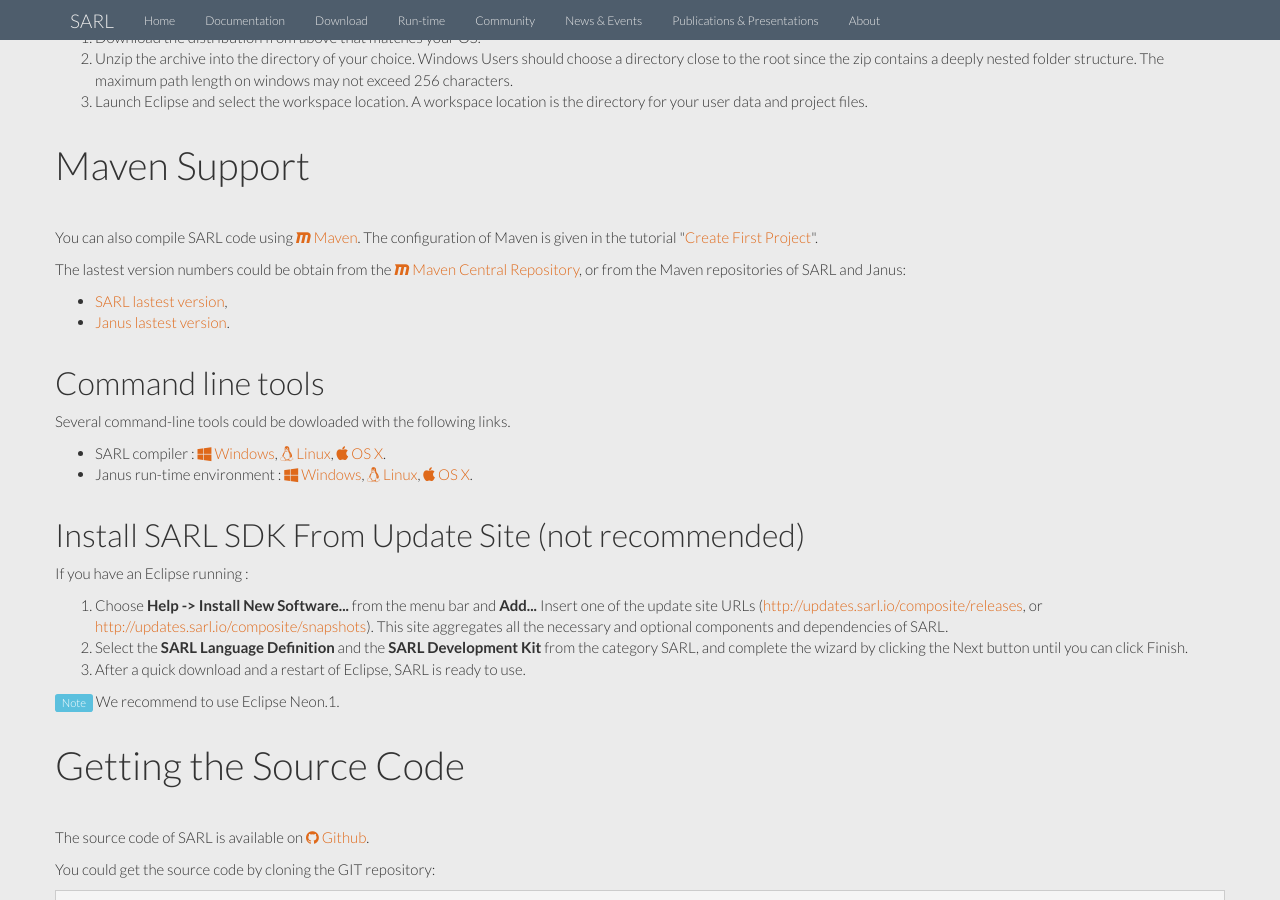
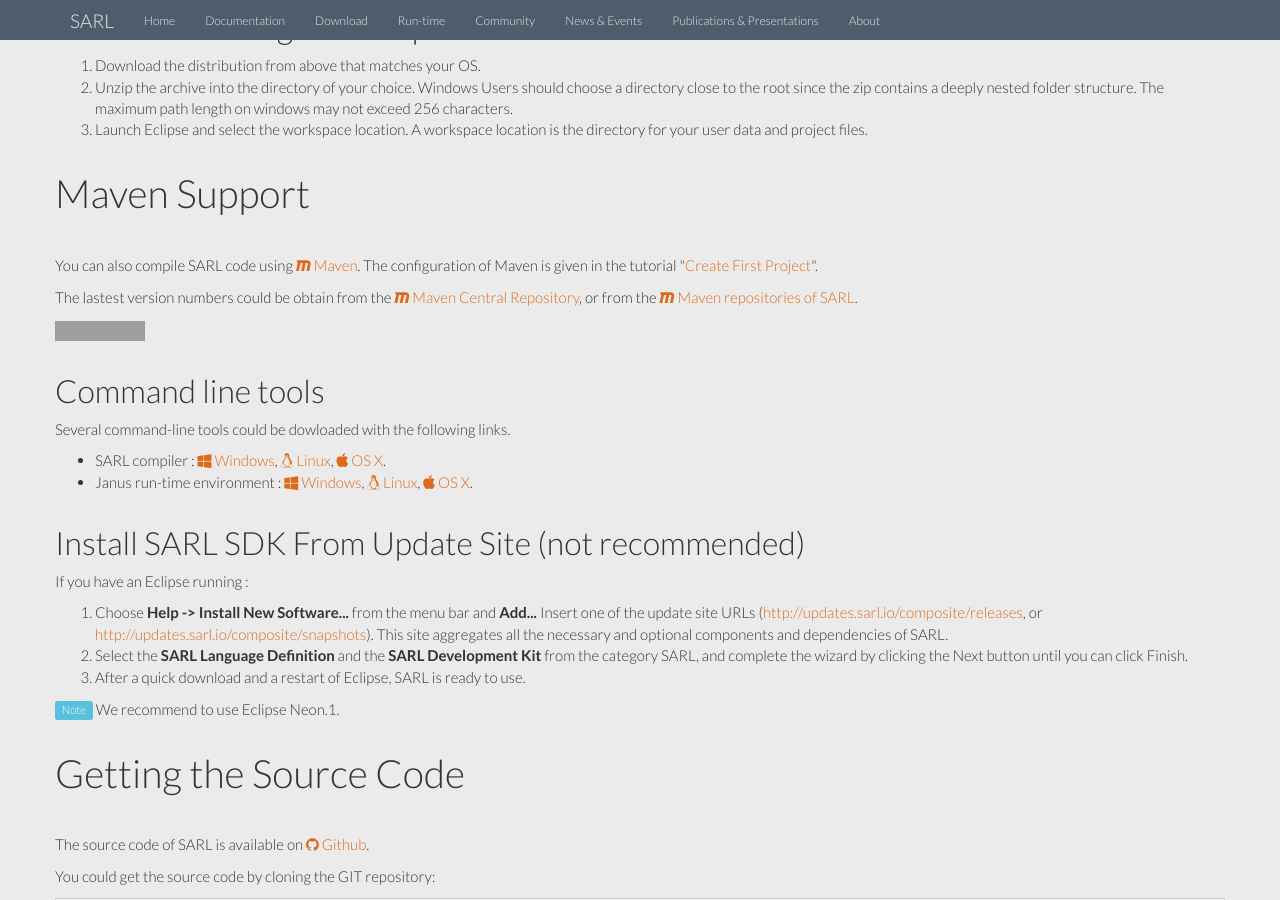
Before and after one commit to sarl/sarl-jekyll-website, a Jekyll site: the page built from download/index.html, in a window 1280 px wide and 900 px high, scrolled down 1049 px. Built offline with Jekyll 4.4.1, drawn with Linux system fonts in a browser that asks for light colours; Markdown is read by kramdown in place of the engine named in the settings; a style sheet for code colours, icons or effects is not loaded; grey boxes are pictures that could not be loaded.

Commit message:
Add badges.
Signed-off-by: Stéphane Galland <galland@arakhne.org>

```diff
--- a/about/index.html
+++ b/about/index.html
@@ -46,6 +46,8 @@
 	<li><a href="https://github.com/jjst" target="_blank">Jeremie JOST</a></li>
 </ul></p>
 
+<p><a href="https://cla-assistant.io/sarl/sarl" target="_blank"><img src="https://cla-assistant.io/readme/badge/sarl/sarl?style=flat-square"/></a></p>
+
 <h1 id="license">License of SARL</h1>
 
 <pre><code>Copyright 2014-2017 the original authors or authors.
--- a/download/index.html
+++ b/download/index.html
@@ -119,6 +119,12 @@
 							</span>
 						</td>
 					</tr>
+					<tr>
+						<td style="text-align: center; white-space: nowrap;">
+							<i class="fa fa-linux"></i> <i class="fa fa-apple"></i> <a href="https://travis-ci.org/sarl/sarl" target="_blank"><img src="https://travis-ci.org/sarl/sarl.svg?branch=master"/></a>
+							<i class="fa fa-windows"></i> <a href="https://ci.appveyor.com/project/gallandarakhneorg/sarl" target="_blank"><img src="https://ci.appveyor.com/api/projects/status/github/sarl/sarl?branch=master&svg=true"/></a>
+						</td>
+					</tr>
 				</tbody>
 			</table>
 		</div>
@@ -154,9 +160,8 @@
 	<h1>Maven Support</h1>
 	<p>You can also compile SARL code using <a href="http://maven.apache.org" target="_blank"><i class="fa fa-maxcdn"></i> Maven</a>.
 	   The configuration of Maven is given in the tutorial "<a href="{{ page.relative }}docs/official/gettingstarted/CreateFirstProject.html#2-create-a-sarl-project-with-maven">Create First Project</a>".</p>
-	<p>The lastest version numbers could be obtain from the <a href="http://search.maven.org" target="_blank"><i class="fa fa-maxcdn"></i> Maven Central Repository</a>, or from the Maven repositories of SARL and Janus: <ul>
-		<li><a href="http://maven.sarl.io/VERSION.txt" target="_blank">SARL lastest version</a>,</li>
-		<li><a href="http://maven.janusproject.io/VERSION.txt" target="_blank">Janus lastest version</a>.</li></ul></p>
+	<p>The lastest version numbers could be obtain from the <a href="http://search.maven.org" target="_blank"><i class="fa fa-maxcdn"></i> Maven Central Repository</a>, or from the <a href="http://maven.sarl.io" target="_blank"><i class="fa fa-maxcdn"></i> Maven repositories of SARL</a>.</p>
+	<p><a href="http://search.maven.org/#search%7Cga%7C1%7Cio.sarl" target="_blank"><img src="https://img.shields.io/maven-central/v/io.sarl.maven/io.sarl.maven.sdk.svg?label=Available%20on%20Maven%20Central" /></a></p>
 </div>
 
 <div class="row">
```
